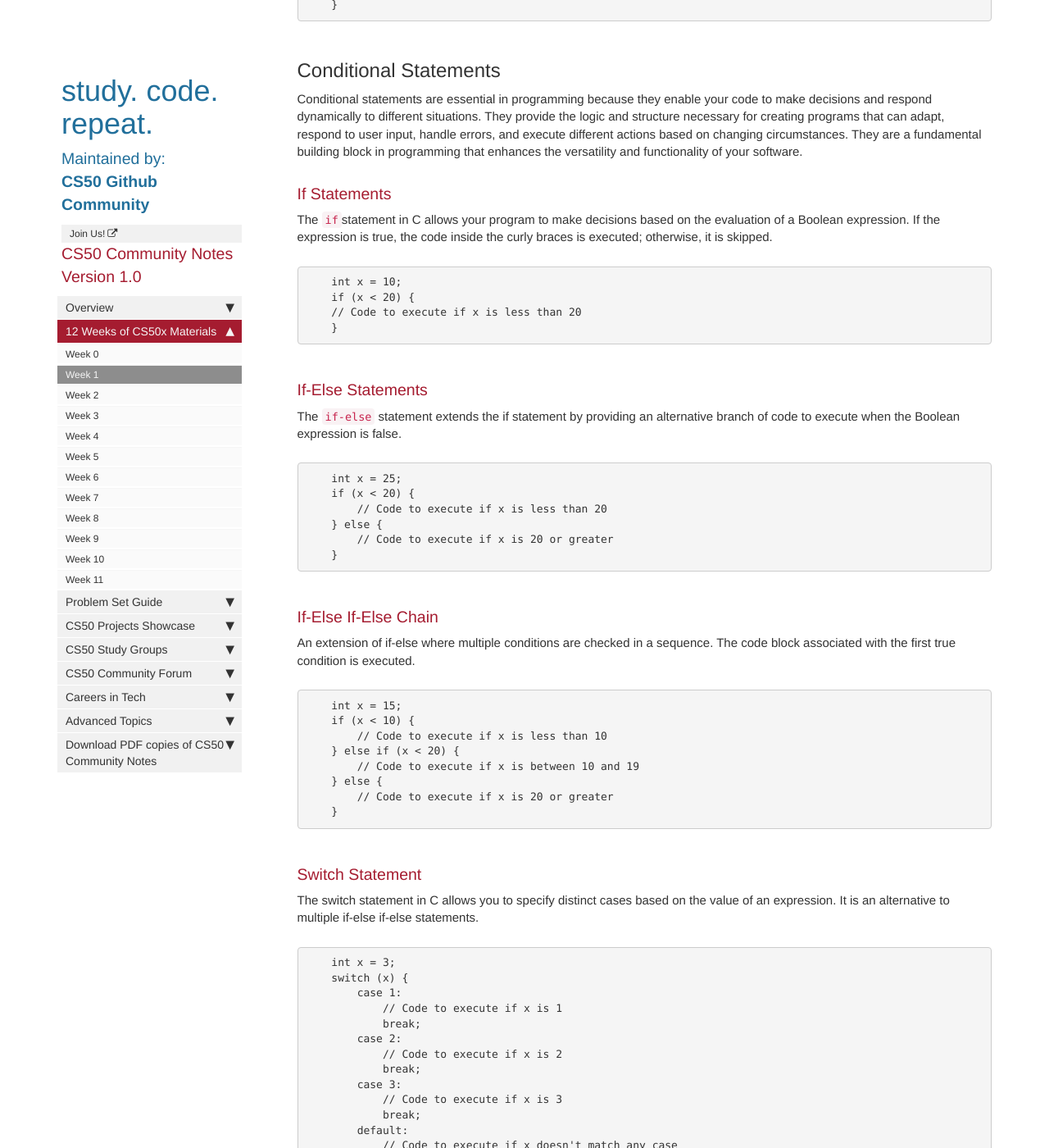
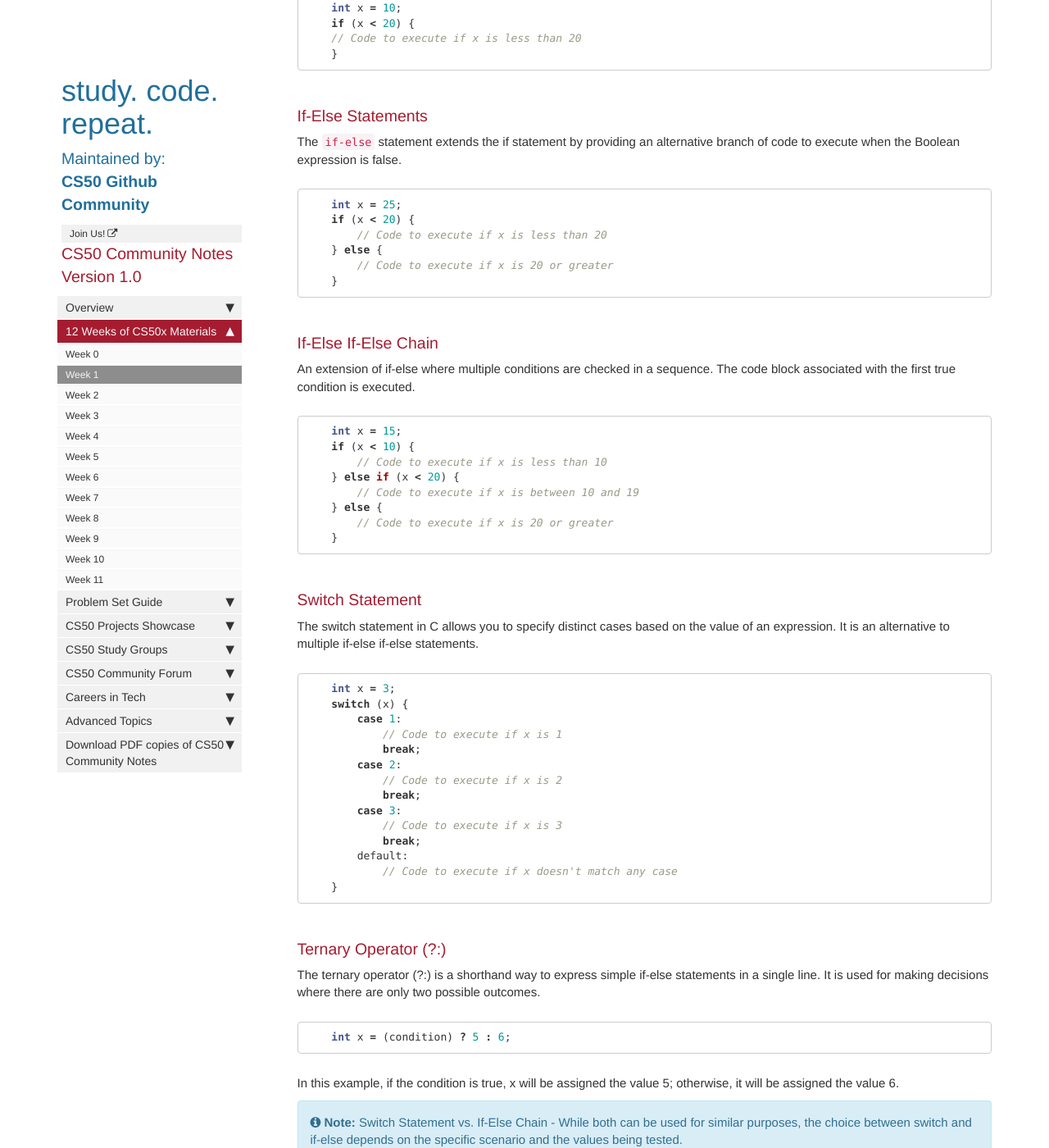
Before and after one commit to melissadeleonx/cs50-community-notes, a Jekyll site: the page built from pages/mydoc/week_1.md, in a window 1280 px wide and 1400 px high, scrolled down 8116 px. Shown: the whole window at 82% size. Built offline with Jekyll 4.4.1, drawn with Linux system fonts in a browser that asks for light colours; comment, search, counter and statistics services are not loaded; some of the changed text lies outside the part shown.

Commit message:
week materials updated

````diff
--- a/pages/mydoc/week_1.md
+++ b/pages/mydoc/week_1.md
@@ -26,76 +26,61 @@ The `int` data type is used for variables storing integer values.
 In C, integers occupy 4 bytes of memory (32 bits). The range of values for integers is from -2^31 to 2^31 - 1, accommodating both positive and negative values.
 This range is split into negative and positive integers, with zero included. Approximately, this covers values from negative 2 billion to positive 2 billion.
 
-<pre>
-<code>
+```c
     int number;         // Declaration
     number = 17;        // Assignment
     int anotherNumber = 42;  // Declaration and Initialization
-</code>
-</pre>
-
+```
 ### 2. Unsigned Integer ('unsigned int')
 The `unsigned int` data type is a modification of `int` that exclusively represents non-negative values. Unlike the regular int, the unsigned int excludes negative values, effectively doubling the positive range to 0 to 2^32 - 1.
 
 When you use an unsigned int, you are declaring a variable that can only hold non-negative integers. This allows for a positive range from 0 to 4,294,967,295 (2^32 - 1), as there are no negative values included.
 
-<pre>
-<code>
+```c
     unsigned int positiveNumber = 100;  // Declaration and Initialization
-</code>
-</pre>
+```
 
 ### 3. Character ('char') Data Type
 The `char` data type is used for variables storing single characters. Characters occupy 1 byte of memory (8 bits), and their values are defined by the ASCII standard.
 
-<pre>
-<code>
+```c
     char letter;           // Declaration
     letter = 'A';          // Assignment
     char symbol = '$';     // Declaration and Initialization
-</code>
-</pre>
+```
 
 ### 4. Floating Point (float and double) Data Types
 Floating-point numbers are used to represent real numbers that have a decimal point. In C, there are two primary floating-point data types: `float` and `double`.
 
 - **`float`:** This data type occupies 4 bytes of memory, providing a balance between precision and storage.
 
-    <pre>
-    <code>
+    ```c
         float pi = 3.14;       // Declaration and Initialization
-    </code>
-    </pre>
+    ```
 
 - **`double`:** The double data type, also known as double precision, uses 8 bytes of memory, offering increased precision compared to `float`.
 
-    <pre>
-    <code>
+    ```c
         double precisePi = 3.141592653589793;  // Declaration and Initialization
-    </code>
-    </pre>
+    ```
 
 ### 5. 'Void' Type
 The `void` in C is used to indicate that a function doesn't return any value. While void itself isn't a data type for variables, it serves as a return type for functions.
 
-<pre>
-<code>
+```c
     int main(void) {
-        // Code for the main function
-        return 0;  // Indicating successful program execution to the operating system
+    // Code for the main function
+    return 0;  // Indicating successful program execution to the operating system
     }
-</code>
-</pre>
+```
 or
 
-<pre>
-<code>
+```c
     int main() {
         // Code for the main function
         return 0;  // Indicating successful program execution to the operating system
     }
-</code>
-</pre>
+```
 
 In both cases, the void inside the parentheses indicates that main takes no parameters. It's a common practice to use void in this context to explicitly state that main does not expect any 'command-line arguments'. While the int in int main is a historical convention, the void indicates the absence of parameters in the 'function' signature.
 
@@ -103,13 +88,11 @@ These examples showcase the use of void in the main function, emphasizing that i
 
 In succeeding weeks, you'll encounter the `void` type in functions. Consider a function printMessage that prints a greeting message. Since this function doesn't return any value, it has a return type of void.
 
-<pre>
-<code>
+```c
     void printMessage() {
         printf("Hello, World!\n");
     }
-</code>
-</pre>
+```
 
 
 ### CS50 Library Data Types
@@ -119,14 +102,14 @@ CS50 provides additional data types through its library, including `bool` and `s
 ### 1. Bool ('bool') Data Type
 The `bool` data type is used for variables storing Boolean values (true or false). Booleans are fundamental in programming logic, enabling the representation of conditions and decision-making in code.
 
-```vbnet
+```c
     #include <cs50.h>
     bool isTrue = true;    // Declaration and Initialization
 ```
 ### 2. String ('string') Data Type
 The `string` data type is used for variables storing sequences of characters, representing words or text. Strings are crucial for handling textual information in programs.
 
-```vbnet
+```c
     #include <cs50.h>
     string greeting = "Hello";  // Declaration and Initialization
 ```
@@ -144,7 +127,7 @@ In C, the `#include` directive is used to include libraries in your program. Whe
 
 The CS50 library is a specific library provided by the CS50 course. It extends the capabilities of C by introducing additional data types, such as bool and string, and providing functions that simplify certain tasks. To use the CS50 library in your program, you include the following line at the beginning:
 
-```vbnet
+```c
     #include <cs50.h>
 ```
 This line tells the compiler to include the CS50 library, making its features available for use in your code. For more information on the CS50 library, you can visit [CS50 Library Documentation](https://manual.cs50.io/){:target="_blank"}.
@@ -177,7 +160,7 @@ Declaration is the process of announcing the existence and characteristics of a
 
 In C, a variable declaration typically includes two main parts: the data type and the variable name.
 
-```vbnet
+```c
     int number;  // Declaration of an integer variable named 'number'
 ```
 In this example, int is the data type, and number is the variable name. This line informs the compiler that a variable named number of type int (integer) will be used in the program.
@@ -185,12 +168,12 @@ In this example, int is the data type, and number is the variable name. This lin
 ### Initialization
 Initialization is the process of assigning an initial value to a variable at the time of declaration or later in the program. When you initialize a variable, you provide it with an initial value.
 
-```vbnet
+```c
     int anotherNumber = 42;  // Declaration and Initialization of an integer variable
 ```
 In this example, the variable anotherNumber is not only declared but also initialized with the value 42 at the same time. Initialization is optional, and you can declare a variable first and assign a value to it later in your program.
 
-```vbnet
+```c
     int yetAnotherNumber;  // Declaration
     yetAnotherNumber = 99;  // Initialization (at a later point)
 ```
@@ -203,7 +186,7 @@ Here, the variable yetAnotherNumber is declared first and initialized with the v
 
 The assignment operator (=) is used to assign a value to a variable in C.
 
-```vbnet
+```c
     int x = 10; // Declare an integer variable x and assign the value 10 to it
 ```
 
@@ -214,7 +197,7 @@ The assignment operator (=) is used to assign a value to a variable in C.
 
 Arithmetic operators perform basic mathematical operations on numeric values.
 
-```vbnet
+```c
     int x = y + 1;  // Addition
     x = x * 5;      // Multiplication
     int m = 13 % 4; // Modulus (gives the remainder of division)
@@ -224,7 +207,7 @@ Arithmetic operators perform basic mathematical operations on numeric values.
 
 Shorthand assignment operators combine an arithmetic operation with assignment in a more concise form.
 
-```vbnet
+```c
     x += 5; // Equivalent to x = x + 5
 ```
 {% include note.html content="Shorthand Assignment Operators: They provide a concise way to update variable values and can make your code more readable." %}
@@ -234,7 +217,7 @@ Shorthand assignment operators combine an arithmetic operation with assignment i
 
 Increment (++) adds 1 to a variable, and decrement (--) subtracts 1 from a variable.
 
-```vbnet
+```c
     x++; // Equivalent to x = x + 1
 ```
 
@@ -242,7 +225,7 @@ Increment (++) adds 1 to a variable, and decrement (--) subtracts 1 from a varia
 
 The modulus operator (%) calculates the remainder when dividing two numbers.
 
-```vbnet
+```c
     int m = 13 % 4; // m will be 1 (remainder of 13 divided by 4)
 ```
 
@@ -250,7 +233,7 @@ The modulus operator (%) calculates the remainder when dividing two numbers.
 
 Boolean expressions evaluate to true or false. Logical operators perform operations on Boolean values.
 
-```vbnet
+```c
     int x = 10, y = 5;
     if (x > y && y != 0) {
         // Code to execute if both conditions are true
@@ -272,7 +255,7 @@ Boolean expressions evaluate to true or false. Logical operators perform operati
 
 Relational operators compare values and return true or false based on the comparison.
 
-```vbnet
+```c
     if (x < y) {
     // Code to execute if x is less than y
     }
@@ -298,7 +281,7 @@ Conditional statements are essential in programming because they enable your cod
 
 The `if`statement in C allows your program to make decisions based on the evaluation of a Boolean expression. If the expression is true, the code inside the curly braces is executed; otherwise, it is skipped.
 
-```vbnet
+```c
     int x = 10;
     if (x < 20) {
     // Code to execute if x is less than 20
@@ -309,7 +292,7 @@ The `if`statement in C allows your program to make decisions based on the evalua
 
 The `if-else` statement extends the if statement by providing an alternative branch of code to execute when the Boolean expression is false.
 
-```vbnet
+```c
     int x = 25;
     if (x < 20) {
         // Code to execute if x is less than 20
@@ -321,7 +304,7 @@ The `if-else` statement extends the if statement by providing an alternative bra
 
 An extension of if-else where multiple conditions are checked in a sequence. The code block associated with the first true condition is executed.
 
-```vbnet
+```c
     int x = 15;
     if (x < 10) {
         // Code to execute if x is less than 10
@@ -336,7 +319,7 @@ An extension of if-else where multiple conditions are checked in a sequence. The
 
 The switch statement in C allows you to specify distinct cases based on the value of an expression. It is an alternative to multiple if-else if-else statements.
 
-```vbnet
+```c
     int x = 3;
     switch (x) {
         case 1:
@@ -356,7 +339,7 @@ The switch statement in C allows you to specify distinct cases based on the valu
 
 The ternary operator (?:) is a shorthand way to express simple if-else statements in a single line. It is used for making decisions where there are only two possible outcomes.
 
-```vbnet
+```c
     int x = (condition) ? 5 : 6;
 ```
 In this example, if the condition is true, x will be assigned the value 5; otherwise, it will be assigned the value 6.
@@ -370,7 +353,7 @@ A **loop** is a control flow structure that allows a set of statements to be exe
 ### while Loop
 
 The `while` Loop executes a block of code repeatedly as long as the specified boolean expression evaluates to true.  Suitable for scenarios where the number of iterations is uncertain.
-```vbnet
+```c
     #include <stdio.h>
     int main() {
         int i = 0;
@@ -387,7 +370,7 @@ The `while` Loop executes a block of code repeatedly as long as the specified bo
 
 The `do while`Loop is similar to the while loop, but guarantees the execution of the loop's body at least once. It checks the condition after the first iteration. Useful when you want to ensure the loop body executes at least once.
 
-```vbnet
+```c
     #include <stdio.h>
 
     int main() {
@@ -405,7 +388,7 @@ The `do while`Loop is similar to the while loop, but guarantees the execution of
 
 `for` Loop is designed for iterating a specific number of times. It has three parts within the parentheses: initialization, condition, and increment/decrement. Suited for situations where the number of iterations is known beforehand.
 
-```vbnet
+```c
     #include <stdio.h>
 
     int main() {
````
Also changed, not shown: pages/mydoc/week_0.md (+13 -3 lines), pages/mydoc/week_2.md (+90 -7 lines).
